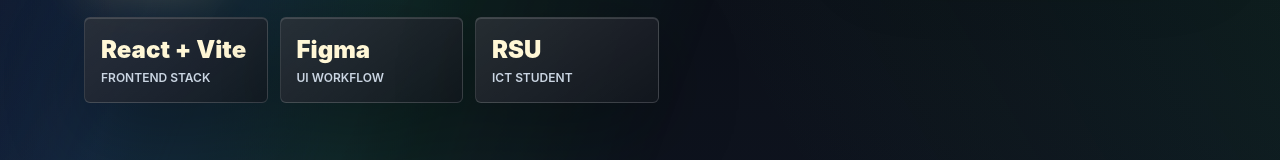
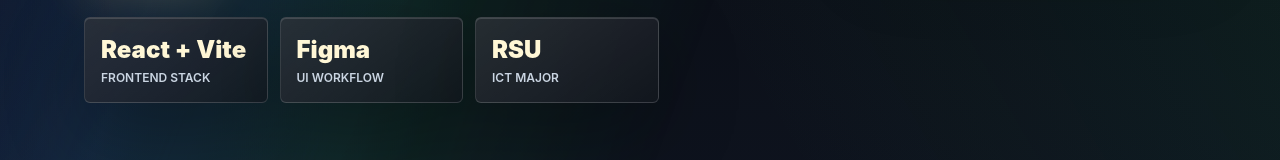
Before and after one commit to Naze88/my-portfolio, a React (Vite) app: page / in a window 1280 px wide. Shown: the part 784-944 px from the top of the page. Built offline with nearby package versions, Linux system fonts and the light colour scheme; the HTML template or start-up script is replaced by a standard one.

Commit message:
Update portfolio content

```diff
--- a/src/components/Hero.jsx
+++ b/src/components/Hero.jsx
@@ -3,7 +3,7 @@
 import profilePic from "../assets/Nyan Tun Zaw Profile.jpg"
 
 const heroRoles = [
-  "ICT Student at Rangsit University",
+  "ICT Major at Rangsit University(RSU)",
   "React and Vite Frontend Developer",
   "Dashboard Designer and Figma Enthusiast",
 ]
@@ -11,7 +11,7 @@
 const heroHighlights = [
   ["React + Vite", "Frontend stack"],
   ["Figma", "UI workflow"],
-  ["RSU", "ICT student"],
+  ["RSU", "ICT Major"],
 ]
 
 export default function Hero() {
```
